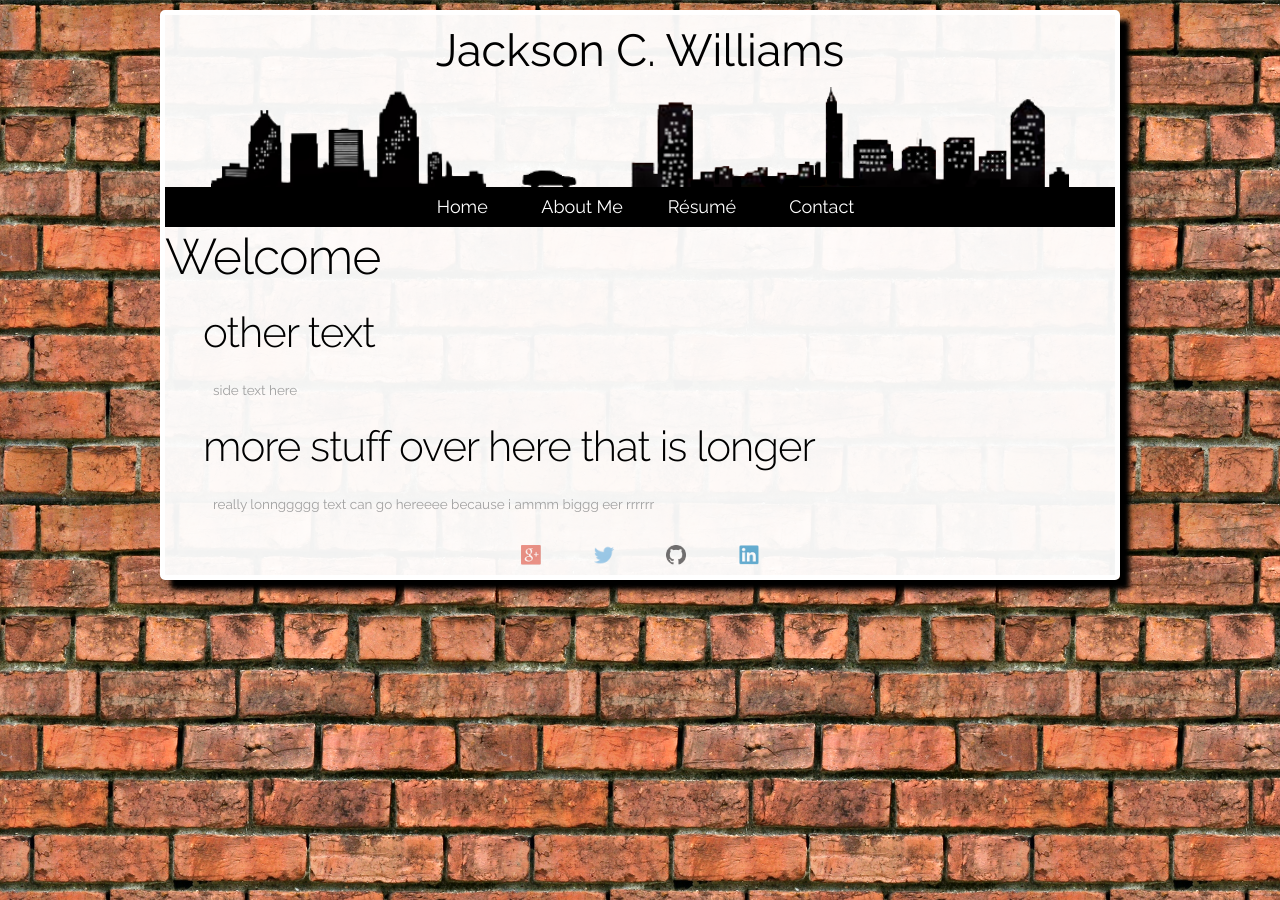
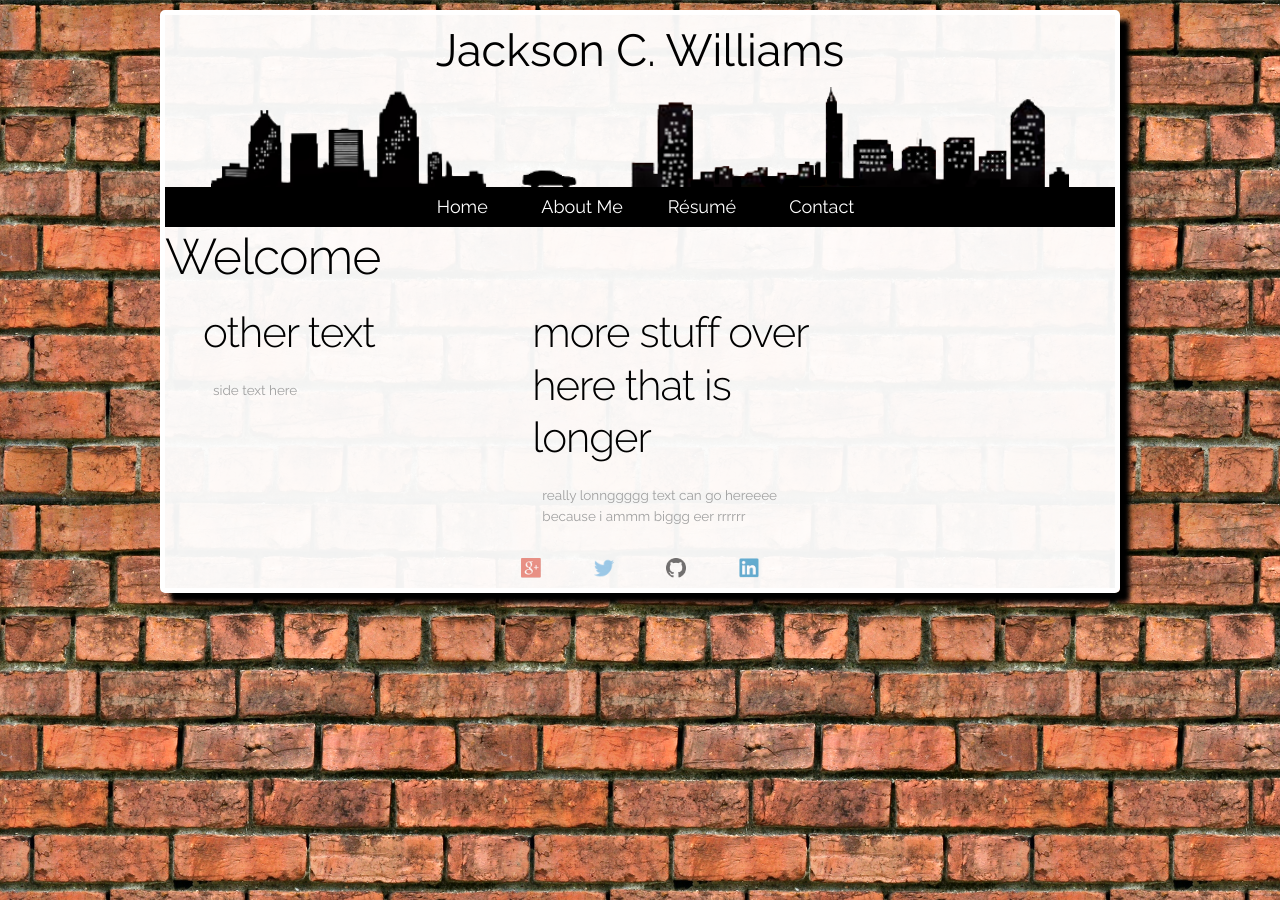
Before and after one commit to jacksoncwilliams/jackson-erin, a Jekyll site: the page built from fleektryout.html, in a window 1280 px wide. Built offline with Jekyll 4.4.1, drawn with Linux system fonts in a browser that asks for light colours.

Commit message:
Update fleektryout.html

```diff
--- a/fleektryout.html
+++ b/fleektryout.html
@@ -12,7 +12,7 @@ title: Jackson Williams
       <h2> other text </h2>
             <p> side text here </p>
 </div>
-<div class="eight columns">
+<div class="four columns">
       <h2>more stuff over here that is longer</h2>
             <p> really lonnggggg text can go hereeee because i ammm biggg eer  rrrrrr</p>
 </div>
```
